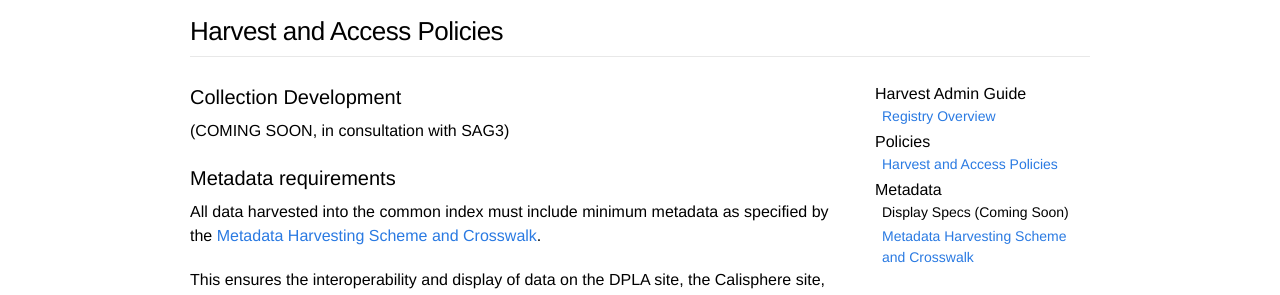
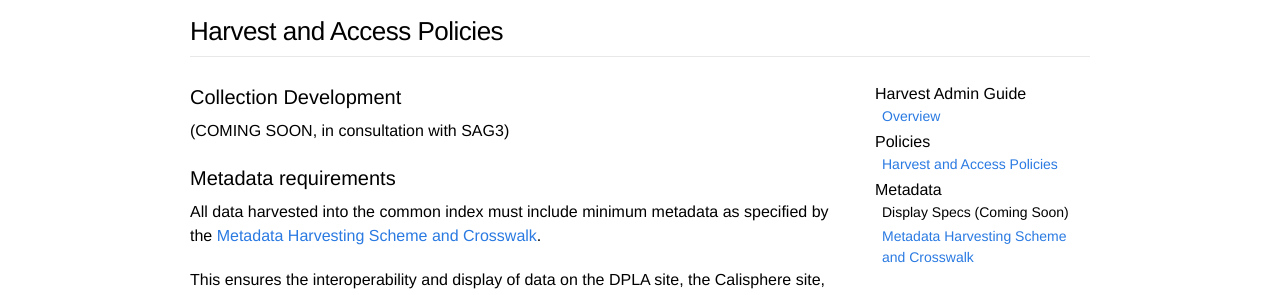
Before and after one commit to ucldc/ucldc-docs, a Jekyll site: the page built from docs/registry/access-policies.md, in a window 1280 px wide. Shown: the part 135-430 px from the top of the page. Built offline with Jekyll 4.4.1, drawn with Linux system fonts in a browser that asks for light colours; nearby versions of some CDN libraries.

Commit message:
Update registry-sidebar.html

```diff
--- a/_includes/registry-sidebar.html
+++ b/_includes/registry-sidebar.html
@@ -1,7 +1,7 @@
 <div class="sidebar">
   <h1>Harvest Admin Guide</h1>
   <ul>
-    <li><a href="{{ site.url }}{{ site.baseurl }}/docs/registry/index/">Registry Overview</a></li>
+    <li><a href="{{ site.url }}{{ site.baseurl }}/docs/registry/index/">Overview</a></li>
   </ul>
   <h1>Policies</h1>
   <ul>
```
